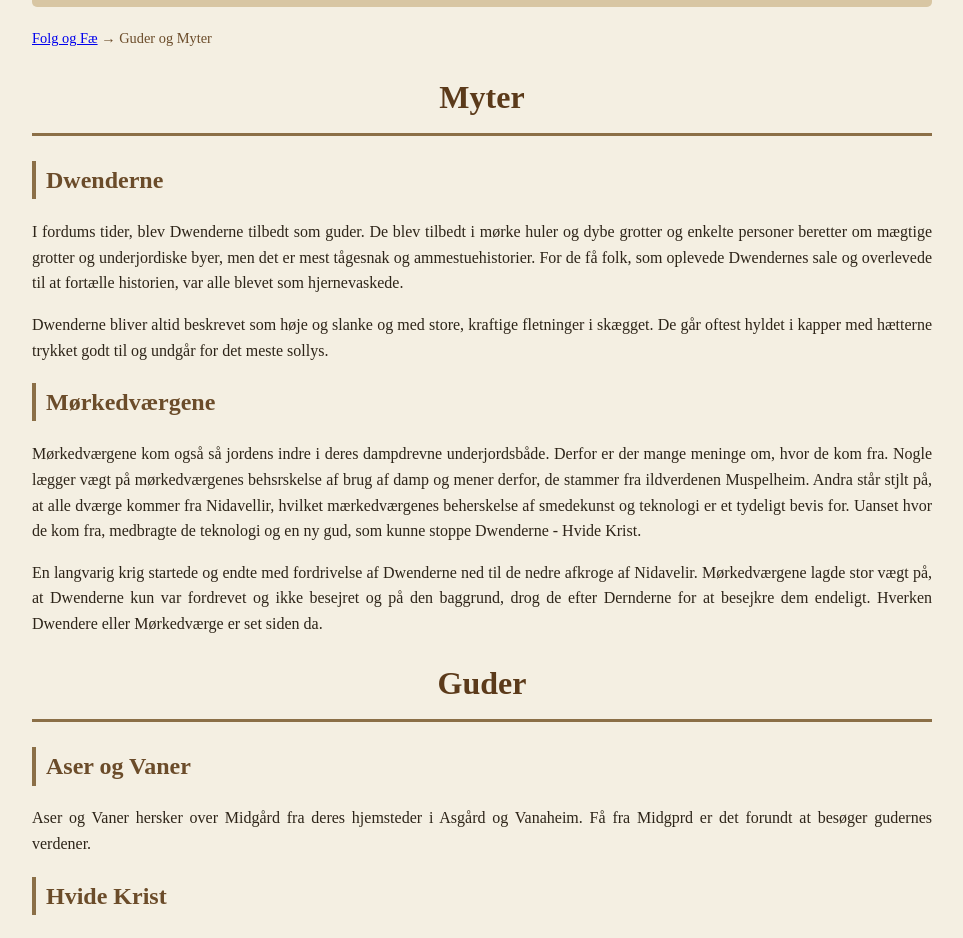
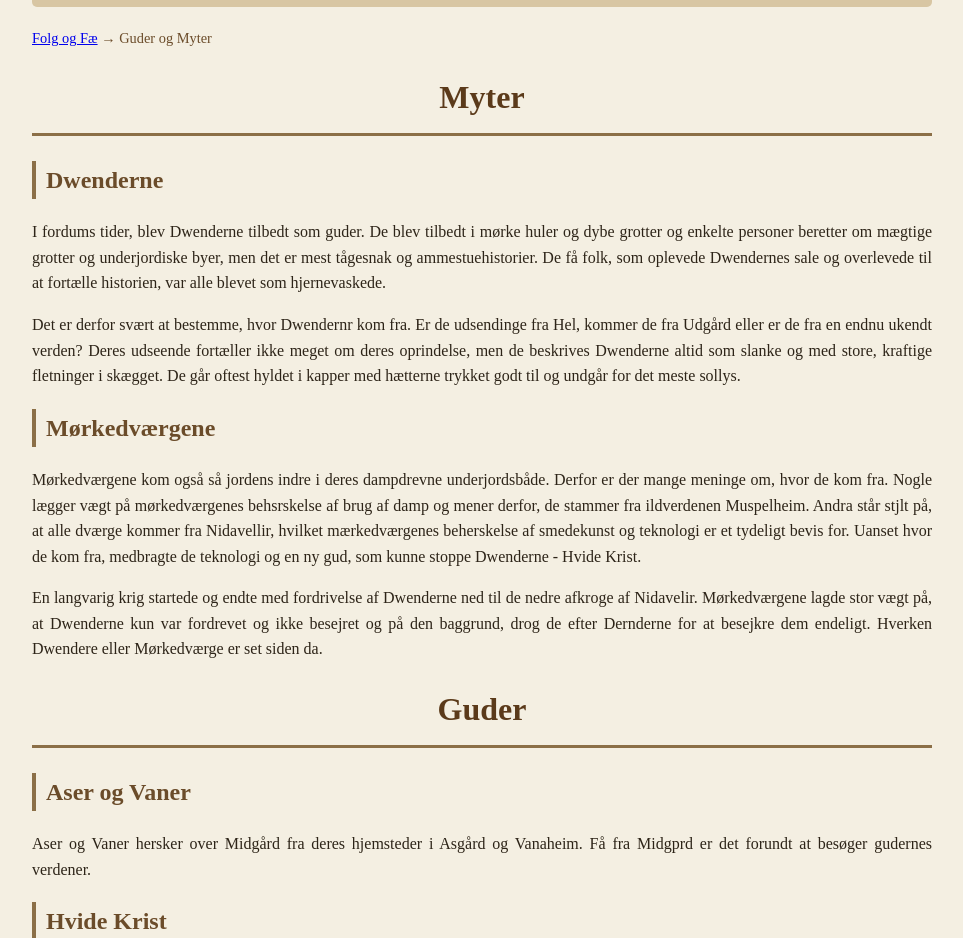
Before and after one commit to Stoffer75/den2side.dk, a Jekyll site: the page built from karakterer/guder.html, in a window 1280 px wide. Shown: the part 320-1258 px from the top of the page, without its empty margins (158-1121 px from the left). Built offline with Jekyll 4.4.1, drawn with Linux system fonts in a browser that asks for light colours; some of the changed text lies outside the part shown.

Commit message:
Update guder.html

```diff
--- a/karakterer/guder.html
+++ b/karakterer/guder.html
@@ -11,11 +11,13 @@ title: Danevang
   <h2>Dwenderne</h2>
     <p>I fordums tider, blev Dwenderne tilbedt som guder.
     De blev tilbedt i mørke huler og dybe grotter og enkelte personer beretter om mægtige grotter og underjordiske byer, men det er mest tågesnak og ammestuehistorier.
-    For de få folk, som oplevede Dwendernes sale og overlevede til at fortælle historien, var alle blevet som hjernevaskede.</p>
+    De få folk, som oplevede Dwendernes sale og overlevede til at fortælle historien, var alle blevet som hjernevaskede.</p>
 
     <p></p>
 
-    <p>Dwenderne bliver altid beskrevet som høje og slanke og med store, kraftige fletninger i skægget. De går oftest hyldet i kapper med hætterne trykket godt til og undgår for det meste sollys.</p>
+    <p>Det er derfor svært at bestemme, hvor Dwendernr kom fra. Er de udsendinge fra Hel, kommer de fra Udgård eller er de fra en endnu ukendt verden?
+      Deres udseende fortæller ikke meget om deres oprindelse, men de beskrives Dwenderne altid som slanke og med store, kraftige fletninger i skægget.
+      De går oftest hyldet i kapper med hætterne trykket godt til og undgår for det meste sollys.</p>
 
   <h2>Mørkedværgene</h2>
     <p>Mørkedværgene kom også så jordens indre i deres dampdrevne underjordsbåde.
```
Also changed, not shown: other parts of karakterer/guder.html (+1 -1 lines).
